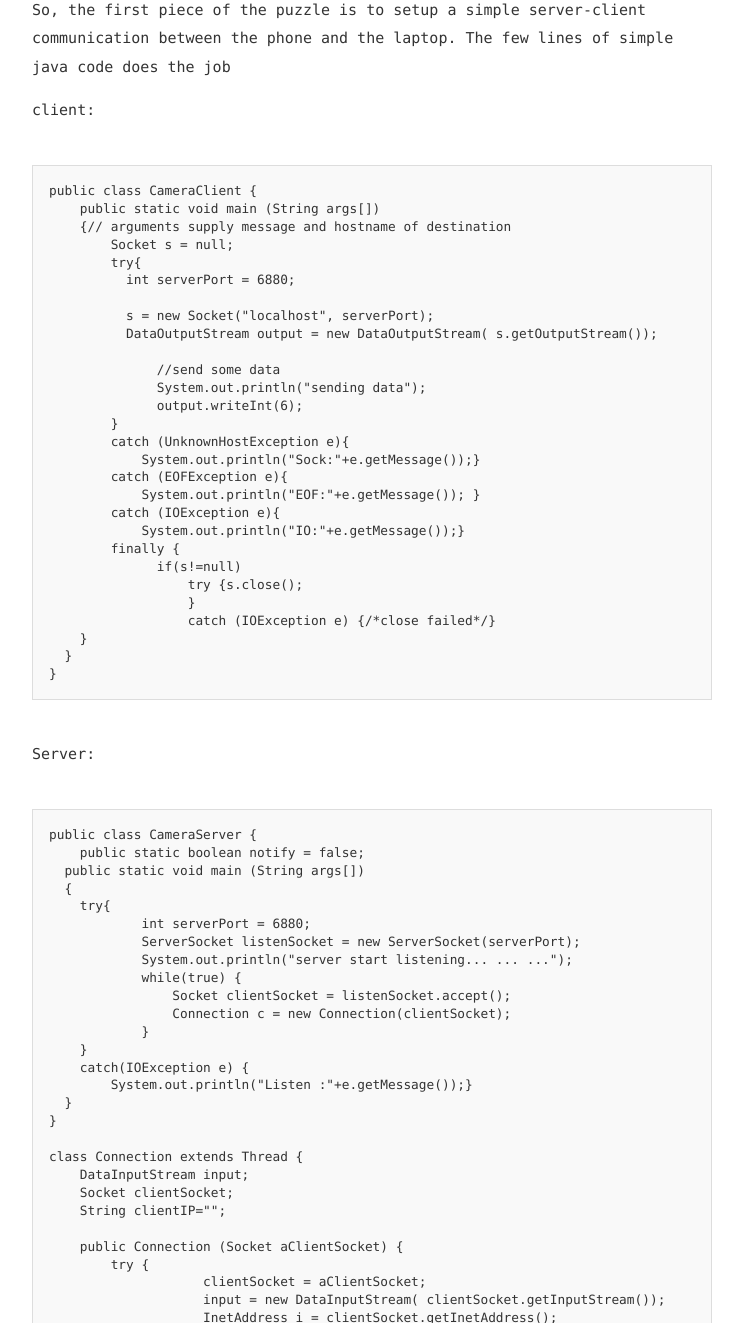
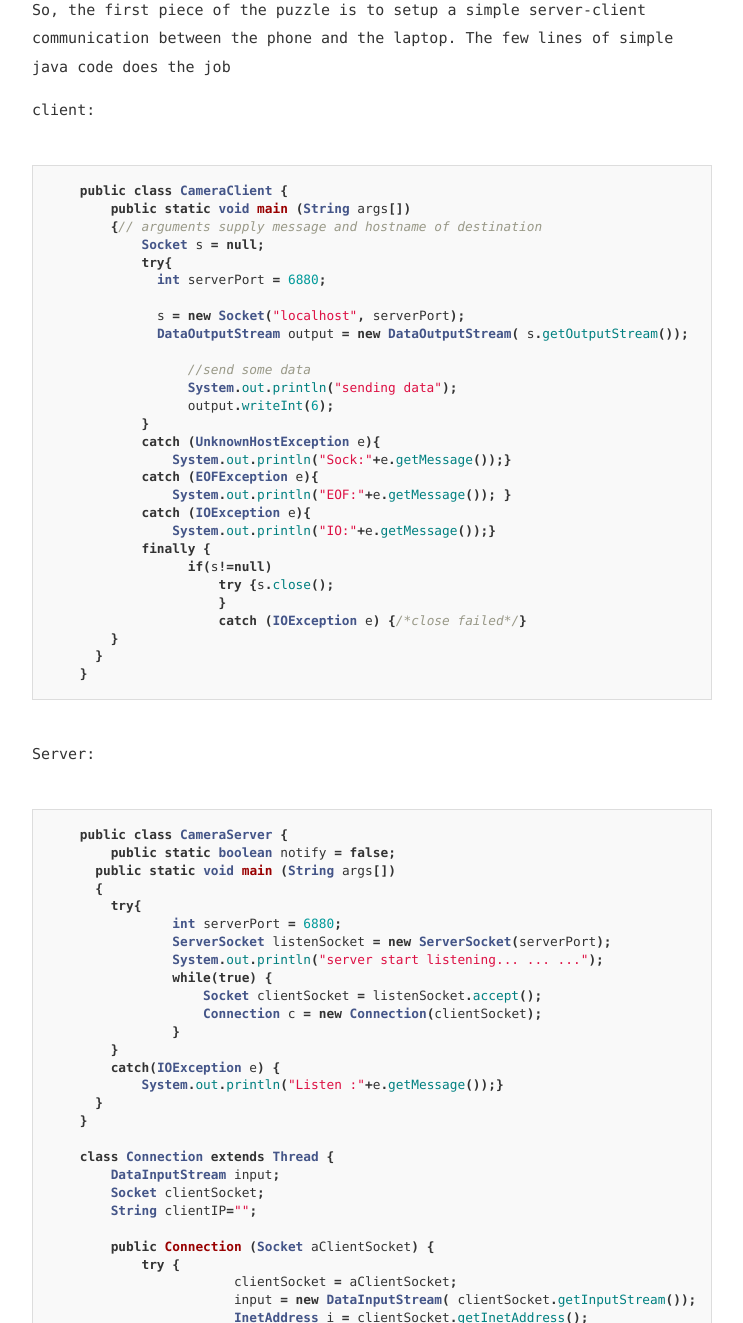
Before and after one commit to nitheeshkl/nitheeshkl.github.io, a Jekyll site: the page built from _posts/2012-12-01-using-my-andorid-phone-as-an-ip-camera-for-survelliance.markdown, in a window 1280 px wide and 1400 px high, scrolled down 1767 px, cut to the strip 77-1400 px from the top of the window. Shown: the whole strip, without its empty margins (268-1011 px from the left). Built offline with Jekyll 4.4.1, drawn with Linux system fonts in a browser that asks for light colours; some of the changed text lies outside the part shown.

Commit message:
fix android phone survelliance
Signed-off-by: Nitheesh K L <nitheesh.k.l@intel.com>

````diff
--- a/_posts/2012-12-01-using-my-andorid-phone-as-an-ip-camera-for-survelliance.markdown
+++ b/_posts/2012-12-01-using-my-andorid-phone-as-an-ip-camera-for-survelliance.markdown
@@ -59,7 +59,7 @@ client:
 
 
 
-
+```java
     public class CameraClient {
         public static void main (String args[])
         {// arguments supply message and hostname of destination
@@ -88,8 +88,7 @@ client:
         }
       }
     }
-
-
+```
 
 
 
@@ -97,7 +96,7 @@ Server:
 
 
 
-
+```java
     public class CameraServer {
         public static boolean notify = false;
       public static void main (String args[])
@@ -183,13 +182,13 @@ Server:
                 }
             }
     }
-
+```
 
 The server listens on a particular port and for every connection, spawns a thread, give a notification and if "yes" is clicked opens up the video feed in vlc.
 
 The next part was to interface with the proximity sensor on the phone. That's pretty simple and lots of examples on-line like the following code snippet from [http://android-er.blogspot.in/2011/09/monitor-proximity-sensor.html](http://android-er.blogspot.in/2011/09/monitor-proximity-sensor.html)
 
-
+```java
     SensorManager mySensorManager;
      Sensor myProximitySensor;
 
@@ -235,8 +234,7 @@ The next part was to interface with the proximity sensor on the phone. That's pr
       }
         };
     }
-
-
+```
 
 Ha, with that done the only thing left to do was to glue it up all together and put some android specific code and configurations to make the sensor app run in background and send notification on sensor events. Works beautifully now. Although the proximity sensor on the phone ain't that great. May be in time i shall hook up a proper sensor and interface it with the phone. But never mind that, for me my old phone is again useful in a new cool way and I had my cup of joy for a Sunday.
 
````
